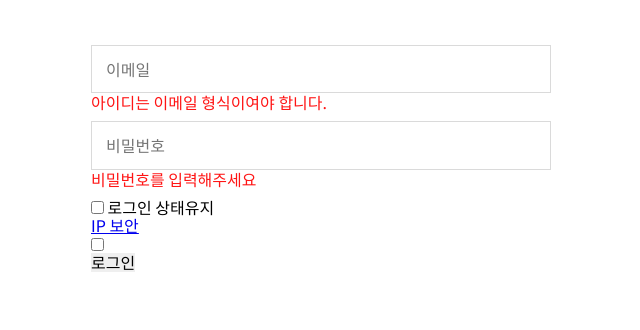
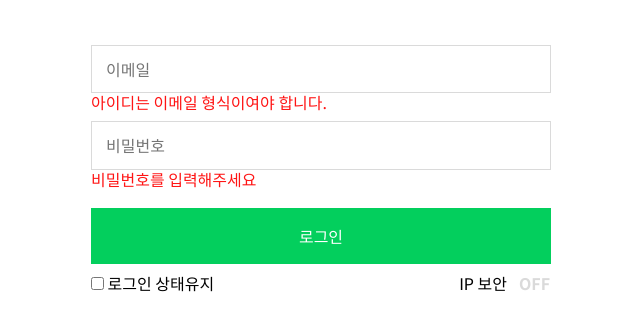
Before and after one commit to JeongEunyeong/Naver_Sass, a website: page index.html in a window 1280 px wide. Shown: the part 152-482 px from the top of the page, without its empty margins (319-959 px from the left). Drawn offline with Linux system fonts and the light colour scheme.

Commit message:
IP보안 디자인 완성

```diff
--- a/index.html
+++ b/index.html
@@ -51,11 +51,11 @@
                                 IP 보안
                             </a>
                             <div class="formControl ipSecurity">
-                                <input type="checkbox" class="formControl__checkbox" name="ipSecurity" id="ipSecurity">
+                                <input type="checkbox" aria-label="IP보안" class="formControl__checkbox ipSecurityCheckbox" name="ipSecurity" id="ipSecurity">
                                 <label for="ipSecurity" class="formControl__label ipSecurityLabel"></label>
                             </div>
                         </div>
-                        <div class="formControl">
+                        <div class="formControl loginButton">
                             <button type="submit" class="formControl__button buttonLogin">로그인</button>
                         </div>
                     </div>
--- a/sass/_login.scss
+++ b/sass/_login.scss
@@ -80,6 +80,9 @@
     legend {
         @include a11yHidden;
     }
+    &__container {
+        @include flexbox(column);
+    }
 }
 
 .userEmail,
@@ -105,7 +108,7 @@
     }
 }
 
-//에러메세지
+//내용 없을 때 나오는 에러메세지
 .errorMessage {
     color: $warning;
     display: none;
@@ -114,3 +117,92 @@
 .is--invalid .errorMessage {
     display: block;
 }
+
+
+/*만들어보기2
+
+.userSelectInfo {
+    .loginState {
+        float: left;
+    }
+    .ipSecurityLink,
+    .ipSecurity {
+        float: right;
+    }
+    .ipSecurityLink {
+        margin-left: auto;
+    }
+    display:block;
+    width: 100%;
+    height: em(25px);
+    line-height: em(25px);
+    margin-top: 10px;
+    background-color: yellow;
+}
+
+.buttonLogin {
+    @include clearfix;
+    margin-top: 10px;
+    width: 100%;
+    height: em(55px);
+    background-color: $primary;
+    color: $default;
+    font-weight: bold;
+}
+*/
+
+//로그인 상태유지 및 IP 보안
+.userSelectInfo {
+    order: 1;
+    @include flexbox;
+}
+
+//IP보안 링크 위치 변경
+//margin-left: auto = IP보안 링크 위치 변경
+.ipSecurityLink {
+    margin-left: auto;
+    text-decoration: none;
+    color: inherit
+}
+
+//IP보안 체크박스
+.ipSecurity {
+    //체크박스input
+    &Checkbox {
+        position: absolute;
+        width: 1px;
+        height: 1px;
+        opacity: 0;
+    }
+    //체크박스label
+    &Label::before {
+        display: inline-block;
+        width: em(36px);
+        padding: 0 em(4px);
+        content: "OFF";
+        font-weight: 700;
+        margin-left: em(8px);
+        color: $secondary;
+    }
+    &Checkbox:checked+&Label::before {
+        content: "ON";
+        color: $primary;
+    }
+    &Checkbox:focus+&Label::before {
+        box-shadow: 0 0 0 2px $outline;
+        border-radius: 2px;
+    }
+}
+
+//로그인버튼
+.loginButton {
+    margin: em(10px) 0;
+    background-color: $primary;
+    color: $default;
+    .formControl__button {
+        background-color: inherit;
+        color: inherit;
+        width: 100%;
+        padding: em(19px) em(16px);
+    }
+}
--- a/sass/_variable.scss
+++ b/sass/_variable.scss
@@ -1,4 +1,5 @@
 //색상
+$blue:#24388d;
 $green:#03CF5D;
 $white:#fff;
 $silverLight:#dadada;
@@ -14,3 +15,4 @@ $secondary:$silverLight;
 $text:$blackDark;
 $alpha:$blackAlpha10;
 $warning:$red;
+$outline:$blue;
```
Also changed, not shown: css/style.css, 1 other file.
